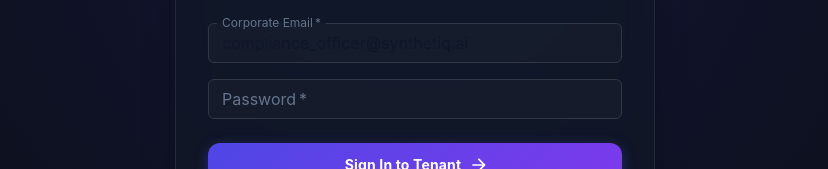
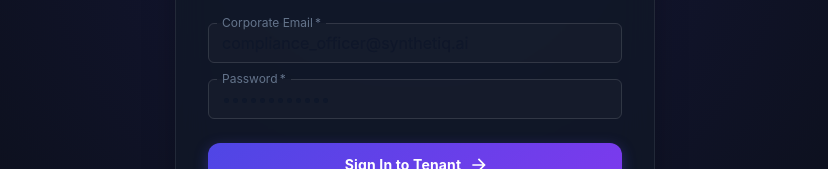
Before and after one commit to techfusion529/SynthetIQ, a Next.js app in the folder dashboard/: page /login in a window 1280 px wide. Shown: the part 275-444 px from the top of the page, without its empty margins (225-1053 px from the left). Built offline with nearby package versions, Linux system fonts and the light colour scheme; no server answers.

Commit message:
fix(dashboard): prefill demo credentials for seamless one-click workspace login

```diff
--- a/dashboard/app/login/page.tsx
+++ b/dashboard/app/login/page.tsx
@@ -23,7 +23,7 @@ export default function LoginPage() {
   const { login } = useSession();
 
   const [email, setEmail] = useState("compliance_officer@synthetiq.ai");
-  const [password, setPassword] = useState("");
+  const [password, setPassword] = useState("Password123!");
   const [submitting, setSubmitting] = useState(false);
   const [error, setError] = useState<string | null>(null);
 
@@ -53,7 +53,7 @@ export default function LoginPage() {
 
   const handleQuickFill = (roleEmail: string) => {
     setEmail(roleEmail);
-    setPassword("");
+    setPassword("Password123!");
   };
 
   return (
```
